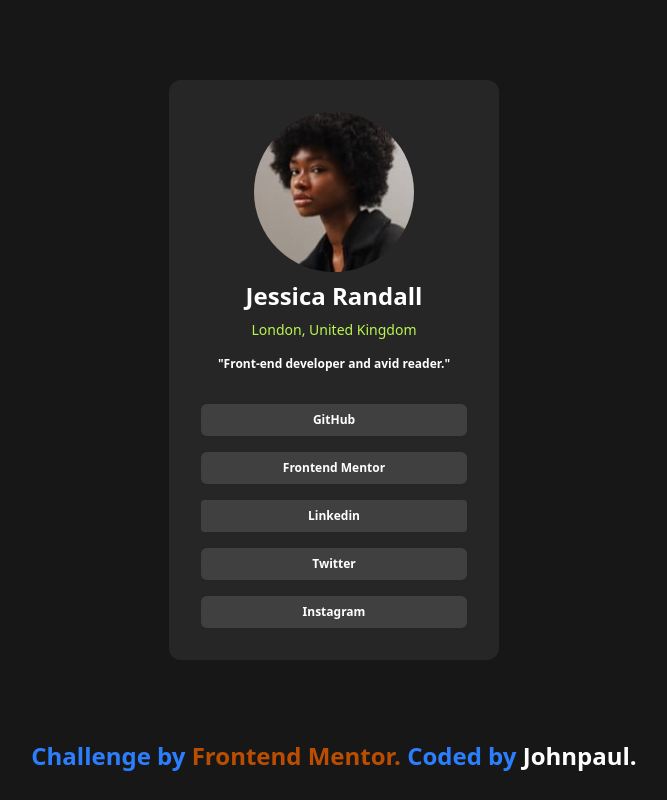
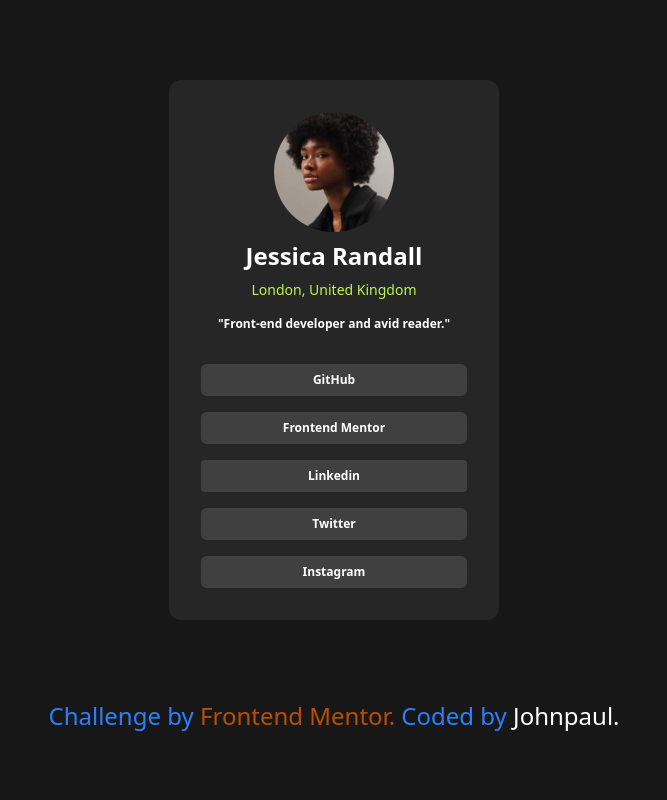
Before and after one commit to anyanwujohnpaul/social-links-profile, a plain HTML site: page index.html in a window 1280 px wide. Shown: the whole page, without its empty margins (306-973 px from the left). Drawn offline with nearby package versions, Linux system fonts and the light colour scheme.

Commit message:
added some stuffs

```diff
--- a/index.html
+++ b/index.html
@@ -10,9 +10,9 @@
   <body class="text-md bg-neutral-900">
     <main>
       <div class="text-xl mx-5 flex flex-col items-center justify-center lg:p-10 text-center overflow-x-hidden font-bold ">
-        <section class="bg-neutral-800 my-10 rounded-4xl lg:rounded-xl lg:p-8 px-19 py-7 font-bold">
+        <section class="bg-neutral-800 my-10 rounded-md lg:rounded-xl lg:p-8 px-7 py-7 font-bold">
         <div class="flex flex-col items-center justify-center">
-           <img class="w-30 h-30 rounded-full lg:h-40 lg:w-40"
+           <img class="w-30 h-30 rounded-full lg:h-30 lg:w-30"
             src="assets/images/avatar-jessica.jpeg"
             alt="Jessica Randall's Image"
           />
@@ -34,7 +34,7 @@
       </div>
     </main>
 
-    <footer class="text-xs text-blue-500 font-small lg:font-bold lg:text-2xl text-center">
+    <footer class="text-xs text-blue-500 font-small lg:font-bolder lg:text-2xl text-center">
       Challenge by
       <a
         class="text-amber-700"
```
